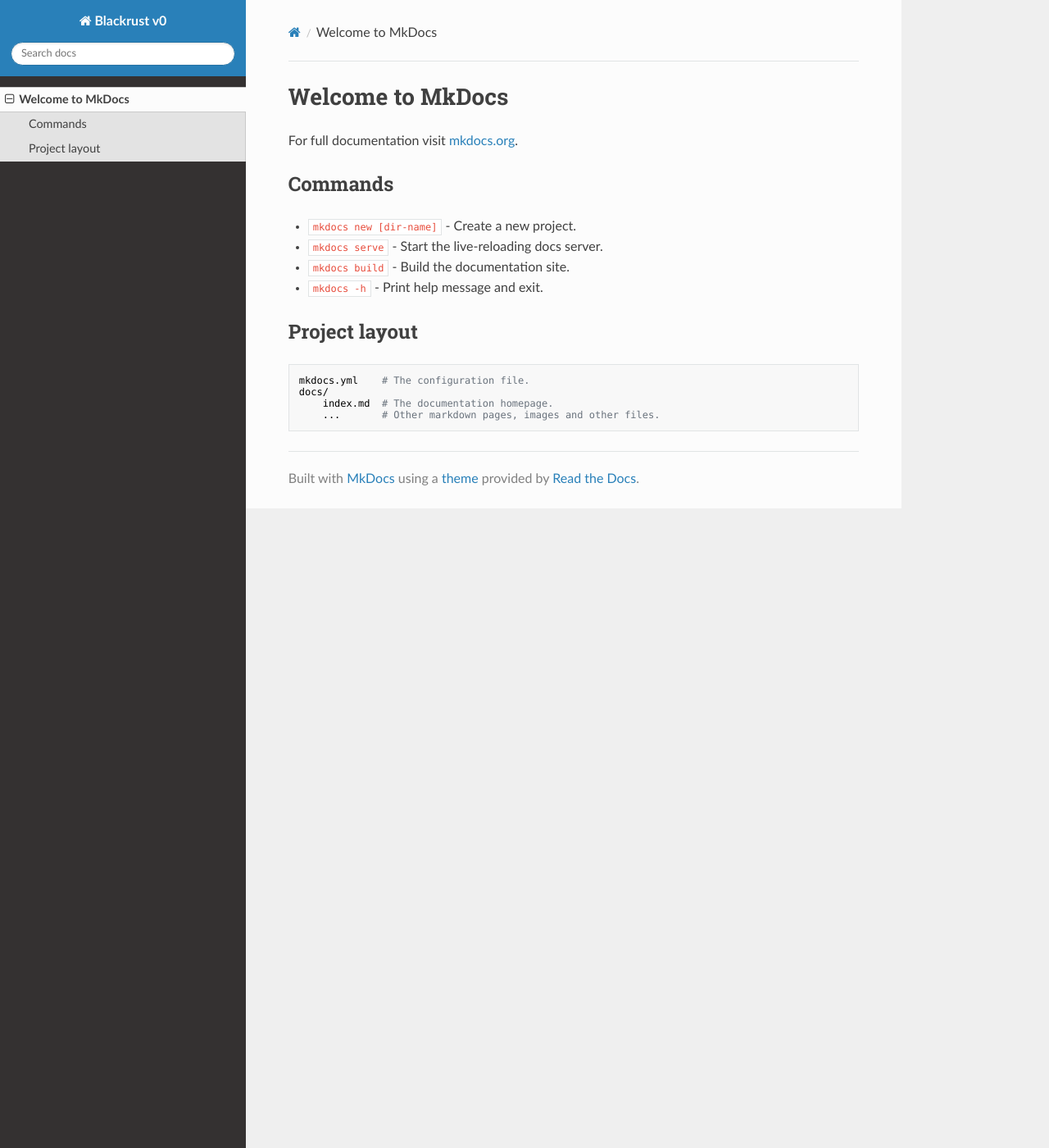
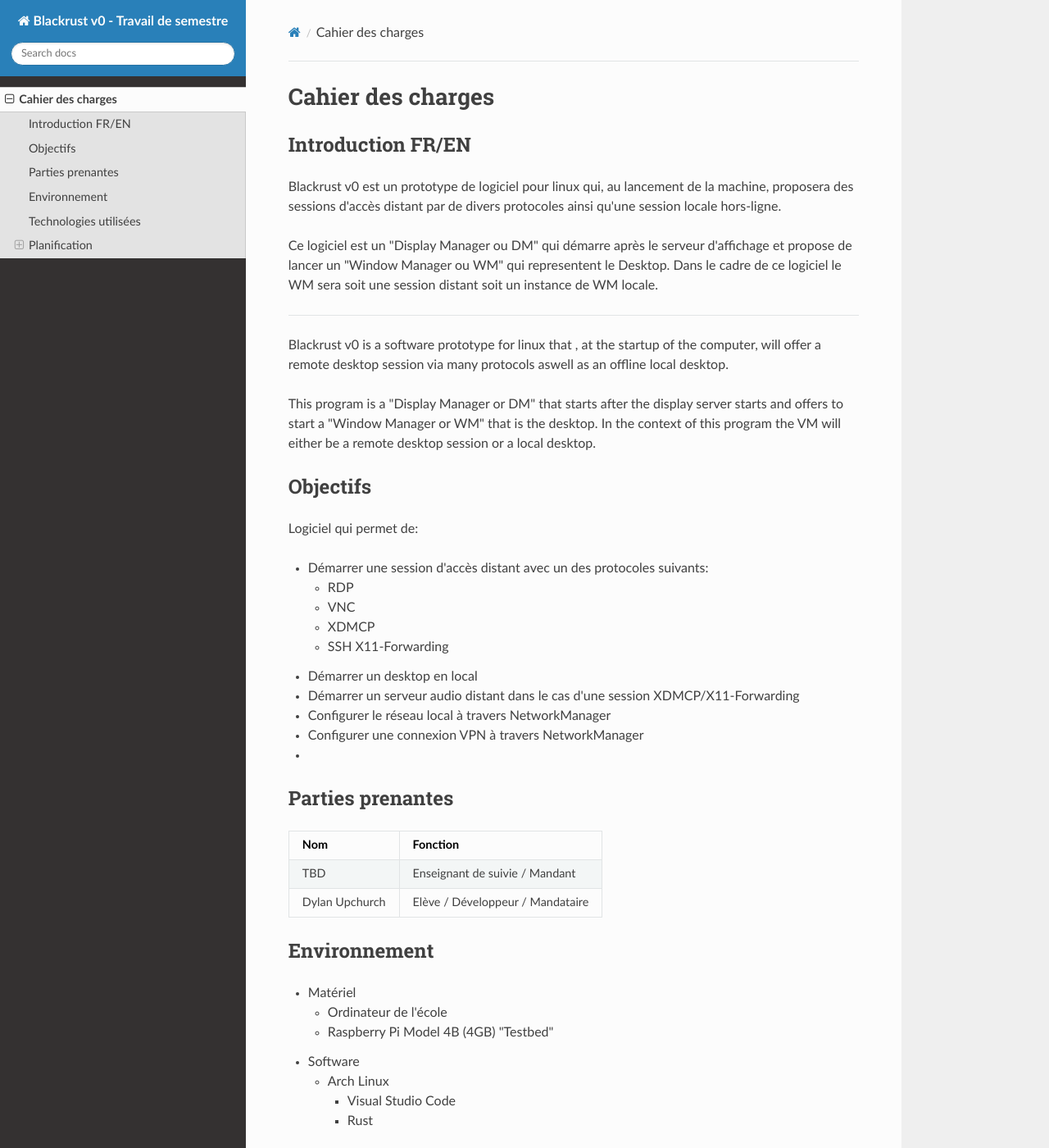
Before and after one commit to DylanUpchr/Blackrust, an MkDocs documentation site: the page built from docs/index.md, in a window 1280 px wide and 1400 px high. Shown: the whole window at 82% size. Built offline with MkDocs 1.6.1, drawn with Linux system fonts in a browser that asks for light colours; nearby versions of some CDN libraries; some of the changed text lies outside the part shown.

Commit message:
Advanced cahier des charges

```diff
--- a/docs/index.md
+++ b/docs/index.md
@@ -1,17 +1,53 @@
-# Welcome to MkDocs
+# Cahier des charges
+## Introduction FR/EN
+Blackrust v0 est un prototype de logiciel pour linux qui, au lancement de la machine, proposera des sessions d'accès distant par de divers protocoles ainsi qu'une session locale hors-ligne.
 
-For full documentation visit [mkdocs.org](https://www.mkdocs.org).
+Ce logiciel est un "Display Manager ou DM" qui démarre après le serveur d'affichage et propose de lancer un "Window Manager ou WM" qui representent le Desktop. Dans le cadre de ce logiciel le WM sera soit une session distant soit un instance de WM locale.
 
-## Commands
+---
 
-* `mkdocs new [dir-name]` - Create a new project.
-* `mkdocs serve` - Start the live-reloading docs server.
-* `mkdocs build` - Build the documentation site.
-* `mkdocs -h` - Print help message and exit.
+Blackrust v0 is a software prototype for linux that , at the startup of the computer, will offer a remote desktop session via many protocols aswell as an offline local desktop.
 
-## Project layout
+This program is a "Display Manager or DM" that starts after the display server starts and offers to start a "Window Manager or WM" that is the desktop. In the context of this program the VM will either be a remote desktop session or a local desktop.
+## Objectifs
+Logiciel qui permet de:
 
-    mkdocs.yml    # The configuration file.
-    docs/
-        index.md  # The documentation homepage.
-        ...       # Other markdown pages, images and other files.
+- Démarrer une session d'accès distant avec un des protocoles suivants:
+    - RDP
+    - VNC
+    - XDMCP
+    - SSH X11-Forwarding
+- Démarrer un desktop en local
+- Démarrer un serveur audio distant dans le cas d'une session XDMCP/X11-Forwarding
+- Configurer le réseau local à travers NetworkManager
+- Configurer une connexion VPN à travers NetworkManager
+-
+## Parties prenantes
+| Nom | Fonction |
+|-|-|
+| TBD | Enseignant de suivie / Mandant |
+| Dylan Upchurch | Elève / Développeur / Mandataire |
+
+## Environnement
+- Matériel
+    - Ordinateur de l'école
+    - Raspberry Pi Model 4B (4GB) "Testbed"
+- Software
+    - Arch Linux
+        - Visual Studio Code
+        - Rust
+## Technologies utilisées
+| Type | Nom |
+|-|-|
+| Langue de programmation | Rust |
+| Protocoles Accès distant | RDP |
+| | VNC |
+| | SSH X11 Forwarding |
+| | XDMCP |
+| Serveur d'affichage | X11 |
+| Server audio | PulseAudio |
+
+## Planification
+### Dates importantes / Jalons
+### Dotation horaire
+### Planning prévisionnel
--- a/mkdocs.yml
+++ b/mkdocs.yml
@@ -1,3 +1,3 @@
-site_name: Blackrust v0
+site_name: Blackrust v0 - Travail de semestre
 theme:
   name: readthedocs
```
Also changed, not shown: 1 other file.
